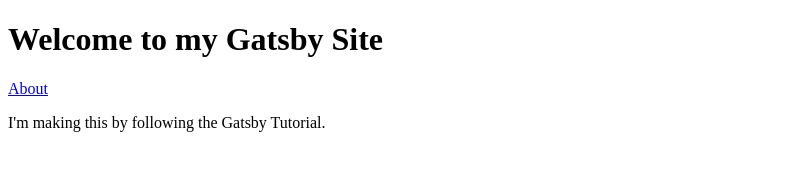
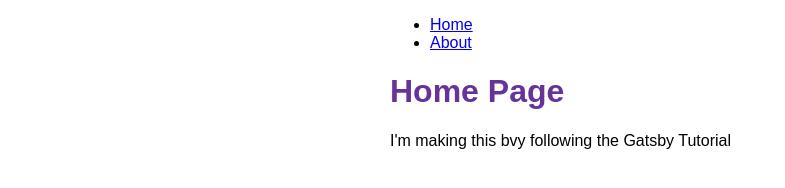
Before and after one commit to mikejsena84/my-first-gatsby-site, a Gatsby site: page / in a window 1280 px wide. Shown: the whole page, without its empty margins (0-785 px from the left). Built offline with nearby package versions, Linux system fonts and the light colour scheme; Gatsby itself is replaced by a stand-in of ours.

Commit message:
Update with styles

```diff
--- /dev/null
+++ b/src/components/layout.js
@@ -0,0 +1,33 @@
+import * as React from 'react'
+import { Link } from 'gatsby'
+import {
+    container,
+    heading,
+    navLinks,
+    navLinkItem,
+    navLinkText
+} from './layout.module.css'
+
+const Layout = ({ pageTitle, children }) => {
+    return (
+        <div className={container}>
+            <title>{pageTitle}</title>
+            <nav>
+                <ul className={navLinks}>
+                    <li className={navLinkItem}>
+                        <Link to="/" className={navLinkText}>Home</Link>
+                    </li>
+                    <li className={navLinks}>
+                        <Link to="/about" className={navLinkText}>About</Link>
+                    </li>
+                </ul>
+            </nav>
+            <main>
+                <h1 className={heading}>{pageTitle}</h1>
+                {children}
+            </main>
+        </div>
+    )
+}
+
+export default Layout
--- /dev/null
+++ b/src/components/layout.module.css
@@ -0,0 +1,20 @@
+.container{
+    margin:auto;
+    max-width: 500px;
+    font-family: sans-serif;
+}
+.heading{
+    color: rebeccapurple;
+}
+.nav-links {
+    display: flex;
+    list-style: none;
+    padding-left: 0;
+}
+.nav-link-item {
+    padding-right:2rem;
+
+}
+.nav-link-text{
+    color:black;
+}
--- a/src/pages/index.js
+++ b/src/pages/index.js
@@ -1,16 +1,13 @@
 // Step 1: Import React
 import * as React from 'react'
-import {Link} from 'gatsby'
+import Layout from '../components/layout'
 
 //Step 2: Define your component
 const IndexPage =() => {
   return (
-    <main>
-      <title>Home Page</title>
-      <h1>Welcome to my Gatsby Site</h1>
-      <Link to="/about">About</Link>
-      <p>I'm making this by following the Gatsby Tutorial.</p>
-    </main>
+    <Layout pageTitle="Home Page">
+      <p>I'm making this bvy following the Gatsby Tutorial</p>
+    </Layout>
   )
 }
 
```
Also changed, not shown: src/pages/about.js (+4 -7 lines).
